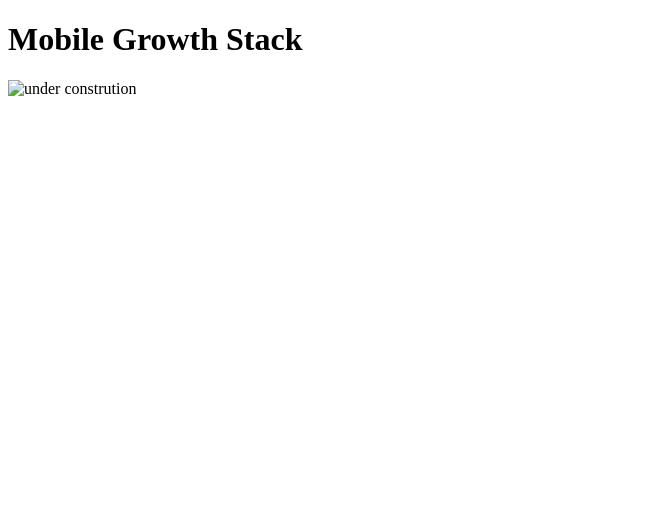
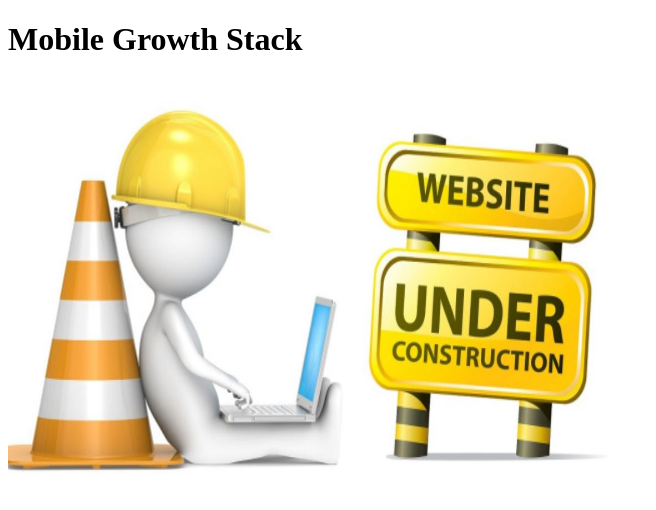
Before and after one commit to RicardoRocha150221046/MD, a website: page index.html in a window 1280 px wide. Shown: the whole page, without its empty margins (0-656 px from the left). Drawn offline with Linux system fonts and the light colour scheme.

Commit message:
Added image

```diff
--- a/index.html
+++ b/index.html
@@ -14,9 +14,11 @@
         gtag('config', 'G-RW9K1FZV30');
     </script>
     </head>
+
     <body>
         <h1>Mobile Growth Stack</h1>
 
+        <img src="/images/underC.jpeg" alt="under constrution" width="600" height="400">
 
-        <img src=image/underC.jpg alt="under constrution" width=600 height=400>
     </body>
+</html>
--- a/index.js
+++ b/index.js
@@ -1,10 +1,9 @@
 const express = require('express');
 const app = new express();
 
-//app.use(express.static('public')); /* this line tells Express to use the public folder as our static folder from which we can serve static files*/
+app.use(express.static('public'));
 
 app.get('/', function(req, res){
-    //res.end('Ta bom');
     res.sendFile(__dirname+'/index.html');
 });
 
```
Also changed, not shown: public/images/underC.jpeg (added). Lines whose indentation alone changed are shown as unchanged.
